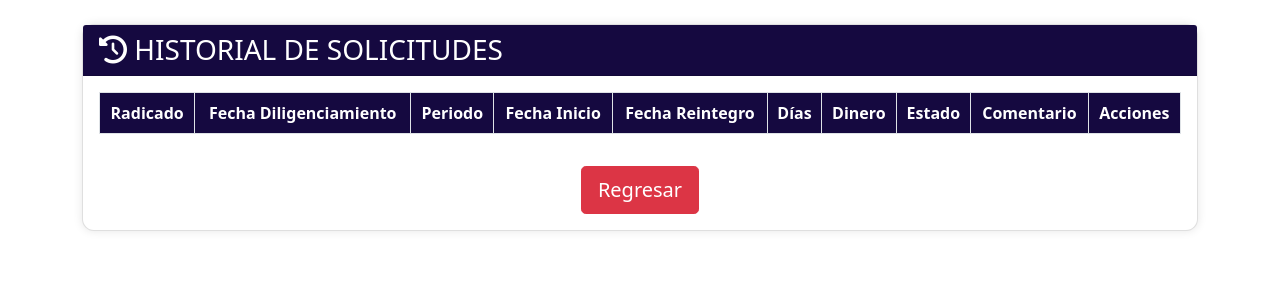
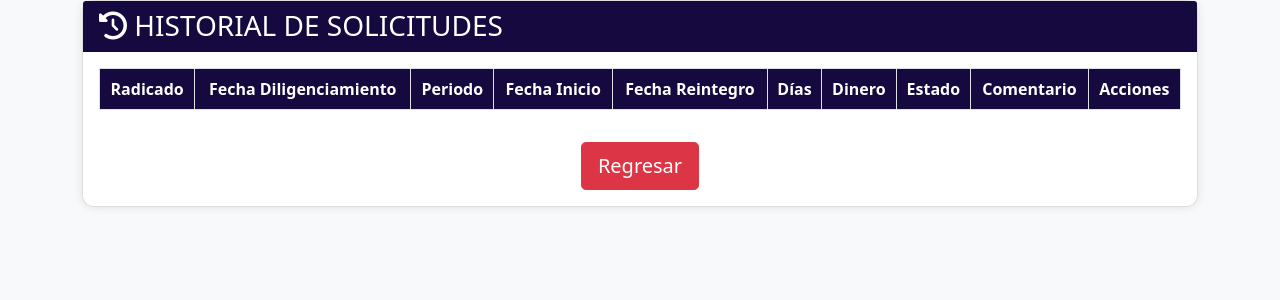
Before and after one commit to carloslozanot/infolabora, a PHP site: page /historial_vacaciones.php in a window 1280 px wide. Shown: the top 300 px of the page. Run offline with PHP 8.4, Linux system fonts and the light colour scheme; the visitor is signed in with stand-in values (Sample User, id 1); data that the repository does not hold is empty; some libraries are stand-ins or nearby versions.

Commit message:
Update historial_vacaciones.php

```diff
--- a/historial_vacaciones.php
+++ b/historial_vacaciones.php
@@ -50,7 +50,7 @@ $resultado = mysqli_query($conexion, $sql);
     </style>
 </head>
 
-<body class="p-4">
+<body class="bg-light">
     <div id="agregar-solicitud">
         <div class="container">
             <div class="card">
```
